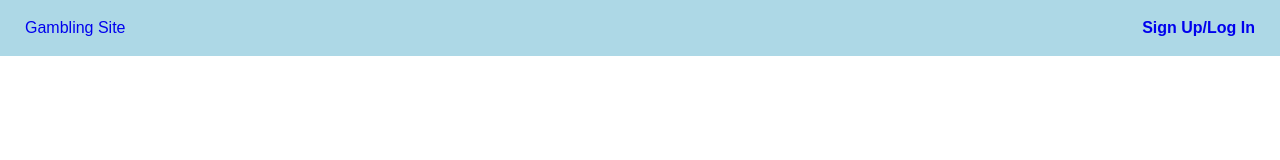
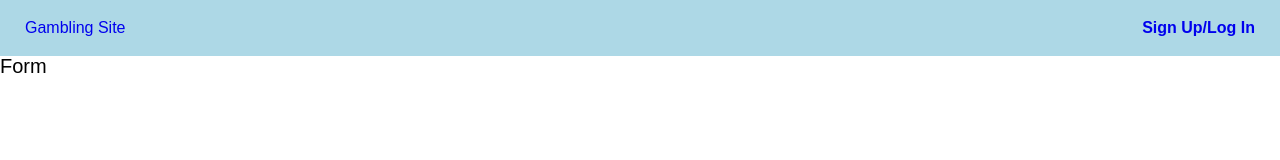
Before and after one commit to jheinz1999/gambling-site, a React (Create React App) app in the folder frontend/: page /login in a window 1280 px wide. Shown: the top 160 px of the page. Built offline with nearby package versions, Linux system fonts and the light colour scheme.

Commit message:
added login page

```diff
--- a/frontend/src/App.js
+++ b/frontend/src/App.js
@@ -1,12 +1,26 @@
 import React, { Component } from 'react';
+import { Route } from 'react-router-dom';
 
 import Navbar from './components/Navbar';
+import Login from './components/Login';
 
 class App extends Component {
   render() {
     return (
       <div className="App">
-        <Navbar />
+
+        <Route
+          path='/'
+          render={() => <Navbar />}
+        />
+
+
+        <Route
+          exact
+          path='/login'
+          render={props => <Login {...props} />}
+        />
+
       </div>
     );
   }
--- /dev/null
+++ b/frontend/src/components/Login/index.js
@@ -0,0 +1,21 @@
+import React from 'react';
+
+export default class Login extends React.Component {
+
+  constructor() {
+
+    super();
+
+  }
+
+  render() {
+
+    return (
+
+      <h1>Form</h1>
+
+    );
+
+  }
+
+}
```
Also changed, not shown: frontend/src/components/Login/Login.scss (added).
